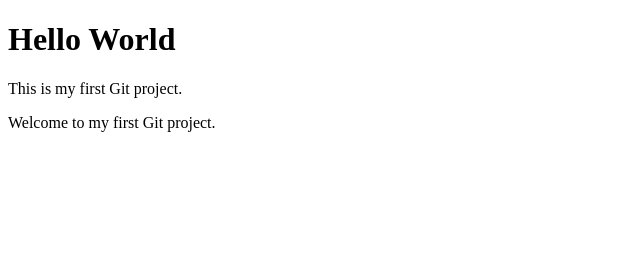
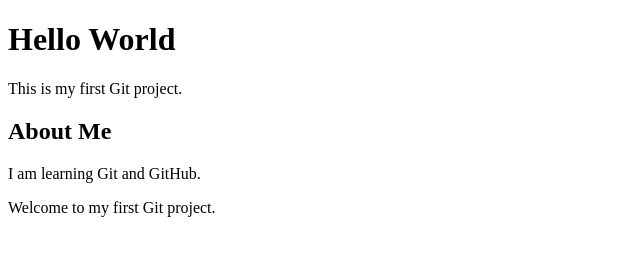
Before and after one commit to ShanmugaPriya-Palanivel/project-html, a plain HTML site: page index.html in a window 1280 px wide. Shown: the whole page, without its empty margins (0-640 px from the left). Drawn offline with Linux system fonts and the light colour scheme.

Commit message:
Add About Me section

```diff
--- a/index.html
+++ b/index.html
@@ -6,6 +6,10 @@
 <body>
     <h1>Hello World</h1>
     <p>This is my first Git project.</p>
+<section id="about">
+    <h2>About Me</h2>
+    <p>I am learning Git and GitHub.</p>
+</section>
 </body>
 </html>
 <p>Welcome to my first Git project.</p>
```
